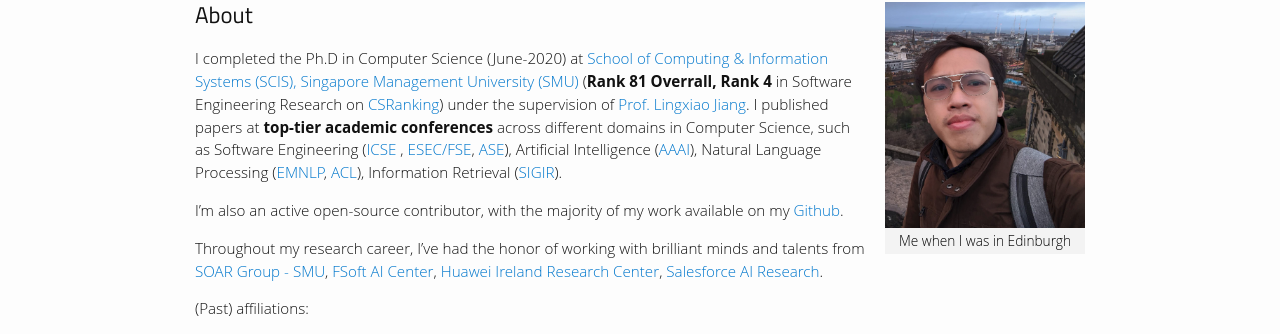
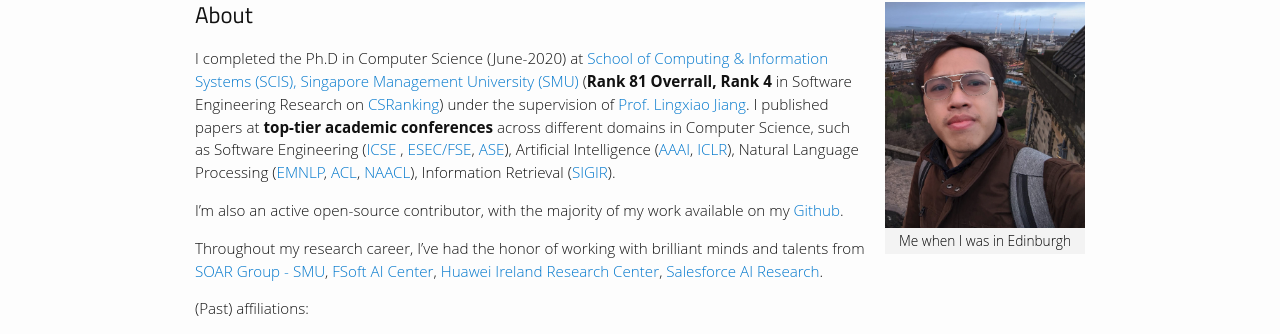
Before and after one commit to bdqnghi/bdqnghi.github.io, a Jekyll site: the page built from index.md, in a window 1280 px wide. Shown: the part 126-460 px from the top of the page. Built offline with Jekyll 4.4.1, drawn with Linux system fonts in a browser that asks for light colours; nearby versions of some CDN libraries; some web fonts are replaced.

Commit message:
Update index.md

```diff
--- a/index.md
+++ b/index.md
@@ -7,7 +7,7 @@
 {% include image.html url="/images/me.png" caption="Me when I was in Edinburgh" width=200 align="right" %}
 
 ## About
-I completed the Ph.D in Computer Science (June-2020) at <a href="https://sis.smu.edu.sg/programmes/PhD/overview" target="_blank">School of Computing & Information Systems (SCIS), Singapore Management University (SMU)</a> (**Rank 81 Overrall, Rank 4** in Software Engineering Research on  <a href="http://csrankings.org/#/index?soft&world" target="_blank">CSRanking</a>) under the supervision of <a href="http://www.mysmu.edu/faculty/lxjiang/#gsc.tab=0" target="_blank">Prof. Lingxiao Jiang</a>.  I published papers at **top-tier academic conferences** across different domains in Computer Science, such as Software Engineering (<a href="http://www.icse-conferences.org/" target="_blank">ICSE</a> , <a href="https://www.esec-fse.org" target="_blank">ESEC/FSE</a>,  <a href="https://conf.researchr.org/series/ase" target="_blank">ASE</a>), Artificial Intelligence (<a href="https://www.aaai.org/Conferences/conferences.php" target="_blank">AAAI</a>), Natural Language Processing (<a href="https://2022.emnlp.org/" target="_blank">EMNLP</a>, <a href="https://2023.aclweb.org/" target="_blank">ACL</a>), Information Retrieval (<a href="https://sigir.org/" target="_blank">SIGIR</a>).
+I completed the Ph.D in Computer Science (June-2020) at <a href="https://sis.smu.edu.sg/programmes/PhD/overview" target="_blank">School of Computing & Information Systems (SCIS), Singapore Management University (SMU)</a> (**Rank 81 Overrall, Rank 4** in Software Engineering Research on  <a href="http://csrankings.org/#/index?soft&world" target="_blank">CSRanking</a>) under the supervision of <a href="http://www.mysmu.edu/faculty/lxjiang/#gsc.tab=0" target="_blank">Prof. Lingxiao Jiang</a>.  I published papers at **top-tier academic conferences** across different domains in Computer Science, such as Software Engineering (<a href="http://www.icse-conferences.org/" target="_blank">ICSE</a> , <a href="https://www.esec-fse.org" target="_blank">ESEC/FSE</a>,  <a href="https://conf.researchr.org/series/ase" target="_blank">ASE</a>), Artificial Intelligence (<a href="https://www.aaai.org/Conferences/conferences.php" target="_blank">AAAI</a>, <a href="https://iclr.cc/" target="_blank">ICLR</a>), Natural Language Processing (<a href="https://2022.emnlp.org/" target="_blank">EMNLP</a>, <a href="https://2023.aclweb.org/" target="_blank">ACL</a>,  <a href="https://2023.aclweb.org/" target="_blank">NAACL</a>), Information Retrieval (<a href="https://sigir.org/" target="_blank">SIGIR</a>).
 
 I'm also an active open-source contributor, with the majority of my work available on my [Github](https://github.com/bdqnghi){:target="_blank"}.
 
```
